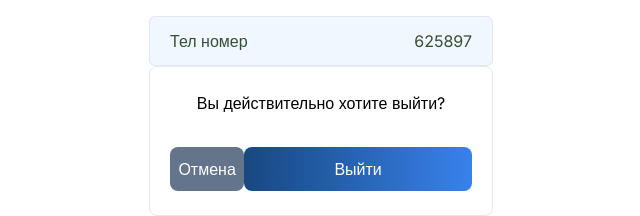
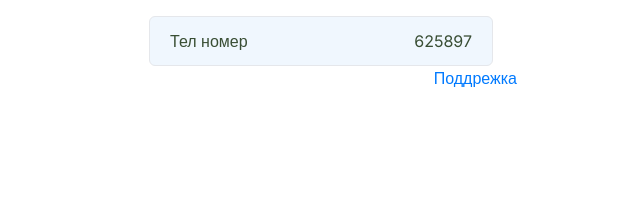
Before and after one commit to ccenter-uz/graphic-control, a React (Vite) app: page /user in a window 1280 px wide. Shown: the part 588-804 px from the top of the page, without its empty margins (319-959 px from the left). Built offline with nearby package versions, Linux system fonts and the light colour scheme; a web font is replaced by a local one.

Commit message:
feat(core): Create curtain shared component and set feature named "logout"

```diff
--- a/src/app/style/globall.css
+++ b/src/app/style/globall.css
@@ -15,3 +15,19 @@ body {
 .borderr {
   border: 1px solid red;
 }
+
+.curtain {
+  position: fixed;
+  top: 0;
+  bottom: 0;
+  left: 0;
+  right: 0;
+  z-index: 1;
+  background: linear-gradient(
+    135deg,
+    rgba(255, 255, 255, 0.1),
+    rgba(255, 255, 255, 0)
+  );
+  backdrop-filter: blur(5px);
+  -webkit-backdrop-filter: blur(5px);
+}
--- a/src/features/internationalization/ui/index.tsx
+++ b/src/features/internationalization/ui/index.tsx
@@ -1,9 +1,9 @@
 export const Internationalization = () => {
   return (
     <select className="bg-[#F0F7FE]">
-      <option value="uz">Uz</option>
-      <option value="cyr">Cyr</option>
-      <option value="ru">Ru</option>
+      <option value="uz">O`zb</option>
+      <option value="cyr">Ўзб</option>
+      <option value="ru">Рус</option>
     </select>
   );
 };
--- a/src/features/logout/ui/logout.tsx
+++ b/src/features/logout/ui/logout.tsx
@@ -1,9 +1,13 @@
-import { FC } from "react";
+import { FC, MouseEventHandler } from "react";
 
 import logoutImg from "../../../../assets/images/logout.svg";
-export const Logout: FC = () => {
+
+type Props = {
+  onClick: MouseEventHandler<HTMLButtonElement>;
+};
+export const Logout: FC<Props> = ({ onClick }) => {
   return (
-    <button>
+    <button onClick={onClick}>
       <img src={logoutImg} alt="back img" />
     </button>
   );
--- a/src/pages/user-profile.tsx
+++ b/src/pages/user-profile.tsx
@@ -1,21 +1,31 @@
+import { useState } from "react";
+
 import { Logout } from "@features/logout";
 
 import BackLink from "@shared/ui/back-link";
 import BaseContainer from "@shared/ui/base-cotainer";
+import BaseLink from "@shared/ui/base-link";
 import ConfirmModal from "@shared/ui/confirm-modal";
+import Curtain from "@shared/ui/curtain";
 import HeaderContainer from "@shared/ui/header-container";
 import UserSingleInfo from "@shared/ui/user-single-info";
 
 import userImg from "../../assets/images/user.svg";
 
 const UserProfile = () => {
+  const [isModalOpen, setIsModalOpen] = useState<boolean>(false);
+
+  const handleLogoutClick = () => {
+    setIsModalOpen(!isModalOpen);
+  };
+
   return (
     <BaseContainer>
       <HeaderContainer>
         <div className="flex justify-between items-start">
           <BackLink to="/" />
           <img src={userImg} alt="user img" />
-          <Logout />
+          <Logout onClick={handleLogoutClick} />
         </div>
         <p className="text-[#394e34] text-center mt-3">
           Mahammadjanov Ibrohim Doniyor o’g’li
@@ -27,7 +37,15 @@ const UserProfile = () => {
         <UserSingleInfo title="Пароль" value="625897" />
         <UserSingleInfo title="Тел номер" value="625897" />
       </div>
-      <ConfirmModal />
+      {isModalOpen && (
+        <ConfirmModal state={isModalOpen} setState={setIsModalOpen} />
+      )}
+      {isModalOpen && <Curtain />}
+      <BaseLink
+        title="Поддрежка"
+        to="https://t.me/uztelecom_cce"
+        className="ml-auto mt-auto"
+      />
     </BaseContainer>
   );
 };
--- a/src/shared/ui/base-button.tsx
+++ b/src/shared/ui/base-button.tsx
@@ -8,7 +8,9 @@ type Props = {
 const BaseButton: FC<Props> = ({ children, className }) => {
   return (
     <button
-      className={`${className} text-white p-2.5 rounded-lg w-full bg-gradient-to-r from-[#174880] to-[#3981EC]`}
+      className={`${
+        className ? className : "w-full"
+      } text-white p-2.5 rounded-lg bg-gradient-to-r from-[#174880] to-[#3981EC]`}
     >
       {children}
     </button>
--- a/src/shared/ui/confirm-modal.tsx
+++ b/src/shared/ui/confirm-modal.tsx
@@ -1,12 +1,24 @@
+import { FC } from "react";
+
 import BaseButton from "./base-button";
 import SecondaryButton from "./secondary-button";
 
-const ConfirmModal = () => {
+type Props = {
+  state: boolean;
+  setState: React.Dispatch<React.SetStateAction<boolean>>;
+};
+const ConfirmModal: FC<Props> = ({ state, setState }) => {
+  const handleCancelClick = () => {
+    setState(!state);
+  };
+
   return (
-    <div className="px-5 py-6 border rounded-lg mx-6">
+    <div className="px-5 py-6 border rounded-lg mx-6 bg-white fixed top-1/2 left-1/2 transform -translate-x-1/2 -translate-y-1/2 z-[9999]">
       <p className="text-center mb-8">Вы действительно хотите выйти?</p>
       <div className="flex justify-between">
-        <SecondaryButton className="w-1/3">Отмена</SecondaryButton>
+        <SecondaryButton className="w-1/3" onClick={handleCancelClick}>
+          Отмена
+        </SecondaryButton>
         <BaseButton className="w-1/3">Выйти</BaseButton>
       </div>
     </div>
--- /dev/null
+++ b/src/shared/ui/curtain.tsx
@@ -0,0 +1,5 @@
+const Curtain = () => {
+  return <div className="curtain"></div>;
+};
+
+export default Curtain;
--- a/src/shared/ui/secondary-button.tsx
+++ b/src/shared/ui/secondary-button.tsx
@@ -3,11 +3,13 @@ import { FC, ReactNode } from "react";
 type Props = {
   children: ReactNode;
   className?: string;
+  onClick?: () => void;
 };
 
-const SecondaryButton: FC<Props> = ({ children, className }) => {
+const SecondaryButton: FC<Props> = ({ children, className, onClick }) => {
   return (
     <button
+      onClick={onClick}
       className={`${className} bg-[#64748B] py-2.5 text-white rounded-lg`}
     >
       {children}
```
